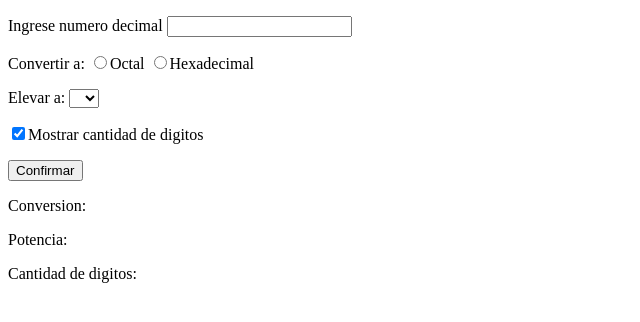
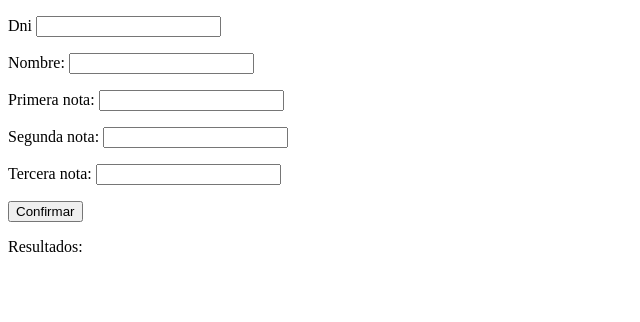
Before and after one commit to boasman/angular-19-ya, an Angular app: page / in a window 1280 px wide. Shown: the top 322 px of the page, without its empty margins (0-640 px from the left). Built offline with nearby package versions, Linux system fonts and the light colour scheme.

Commit message:
formulario reactivos anidados

```diff
--- a/src/app/app.component.html
+++ b/src/app/app.component.html
@@ -78,4 +78,6 @@
 <!-- <app-formulario-plantillas></app-formulario-plantillas> -->
 
 <!-- <app-formulario-reactivos></app-formulario-reactivos> -->
-<app-formulario-reactivos-three></app-formulario-reactivos-three>
+<!-- <app-formulario-reactivos-three></app-formulario-reactivos-three> -->
+
+<app-formuarilo-reactivo-andidados></app-formuarilo-reactivo-andidados>
--- a/src/app/app.component.ts
+++ b/src/app/app.component.ts
@@ -13,6 +13,7 @@ import { FormularioPlantillasComponent } from "./formulario-plantillas/formulari
 import { FormularioReactivosComponent } from "./formulario-reactivos/formulario-reactivos.component";
 import { FormularioReactivoTwoComponent } from "./formulario-reactivo-two/formulario-reactivo-two.component";
 import { FormularioReactivosThreeComponent } from "./formulario-reactivos-three/formulario-reactivos-three.component";
+import { FormuariloReactivoAndidadosComponent } from "./formuarilo-reactivo-andidados/formuarilo-reactivo-andidados.component";
 
 @Component({
   selector: 'app-root',
@@ -30,7 +31,8 @@ import { FormularioReactivosThreeComponent } from "./formulario-reactivos-three/
     FormularioPlantillasComponent,
     FormularioReactivosComponent,
     FormularioReactivoTwoComponent,
-    FormularioReactivosThreeComponent
+    FormularioReactivosThreeComponent,
+    FormuariloReactivoAndidadosComponent
 ],
   templateUrl: './app.component.html',
   styleUrl: './app.component.css',
--- /dev/null
+++ b/src/app/formuarilo-reactivo-andidados/formuarilo-reactivo-andidados.component.html
@@ -0,0 +1,24 @@
+<form action="" [formGroup]="formAlumno" (ngSubmit)="submit()">
+<p>Dni
+  <input type="text" formControlName="dni" >
+</p>
+<p>Nombre:
+  <input type="text" formControlName="nombre">
+</p>
+<div formGroupName="notas">
+  <p>Primera nota:
+    <input type="text" formControlName="nota1">
+  </p>
+  <p>Segunda nota:
+    <input type="text" formControlName="nota2">
+  </p>
+  <p>Tercera nota:
+    <input type="text" formControlName="nota3">
+  </p>
+</div>
+<p><button type="submit">Confirmar</button></p>
+
+</form>
+<div>
+  <p>Resultados: {{resultado}}</p>
+</div>
--- /dev/null
+++ b/src/app/formuarilo-reactivo-andidados/formuarilo-reactivo-andidados.component.ts
@@ -0,0 +1,51 @@
+import { Component, OnInit } from '@angular/core';
+import { FormControl, FormGroup, ReactiveFormsModule } from '@angular/forms';
+
+@Component({
+  selector: 'app-formuarilo-reactivo-andidados',
+  standalone: true,
+  imports: [ReactiveFormsModule],
+  templateUrl: './formuarilo-reactivo-andidados.component.html',
+  styleUrls: ['./formuarilo-reactivo-andidados.component.css']
+})
+export class FormuariloReactivoAndidadosComponent implements OnInit {
+
+  resultado= '';
+
+  formAlumno =  new FormGroup({
+    dni:  new FormControl(''),
+    nombre: new FormControl(''),
+    notas: new FormGroup({
+      nota1: new FormControl(''),
+      nota2: new FormControl(''),
+      nota3: new FormControl('')
+    })
+  });
+
+  submit(){
+    if(this.formAlumno.value.notas){
+      if(this.formAlumno.value.notas.nota1 &&
+         this.formAlumno.value.notas.nota2 &&
+         this.formAlumno.value.notas.nota3
+      )
+      {
+        let nota1 = parseInt(this.formAlumno.value.notas.nota1);
+        let nota2 = parseInt(this.formAlumno.value.notas.nota2);
+        let nota3 = parseInt(this.formAlumno.value.notas.nota3);
+
+        if(nota1 >= 4 && nota2 >= 4 && nota3 >= 4)
+          this.resultado = "El alumno queda aprobado por esas notas";
+        else
+          this.resultado = "El alumno no aprueba por esas notas"
+      }
+    }
+
+  }
+
+
+  constructor() { }
+
+  ngOnInit() {
+  }
+
+}
```
Also changed, not shown: src/app/formuarilo-reactivo-andidados/formuarilo-reactivo-andidados.component.css (added), 1 other file (tests, documents, lock files or other folders).
